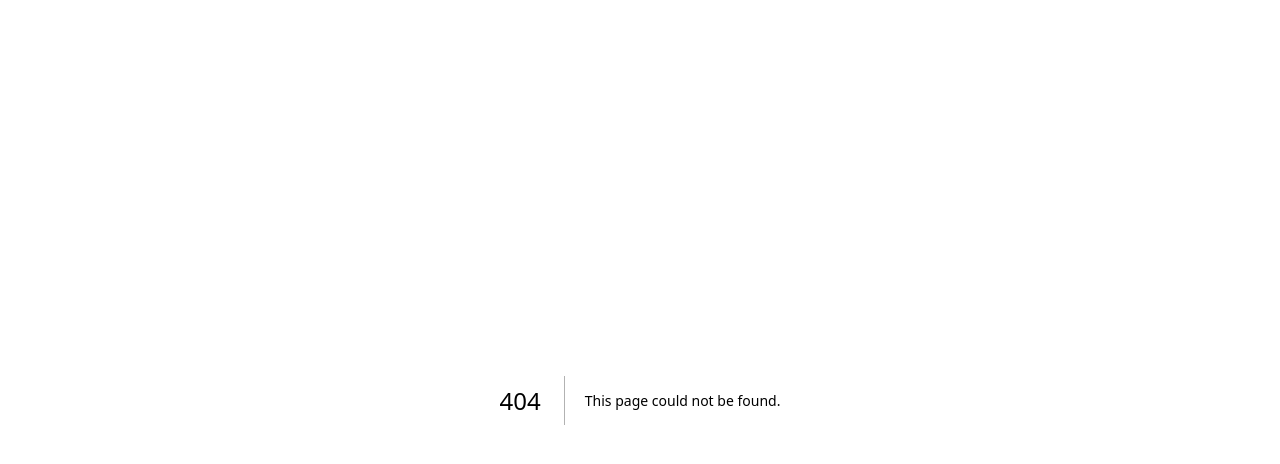
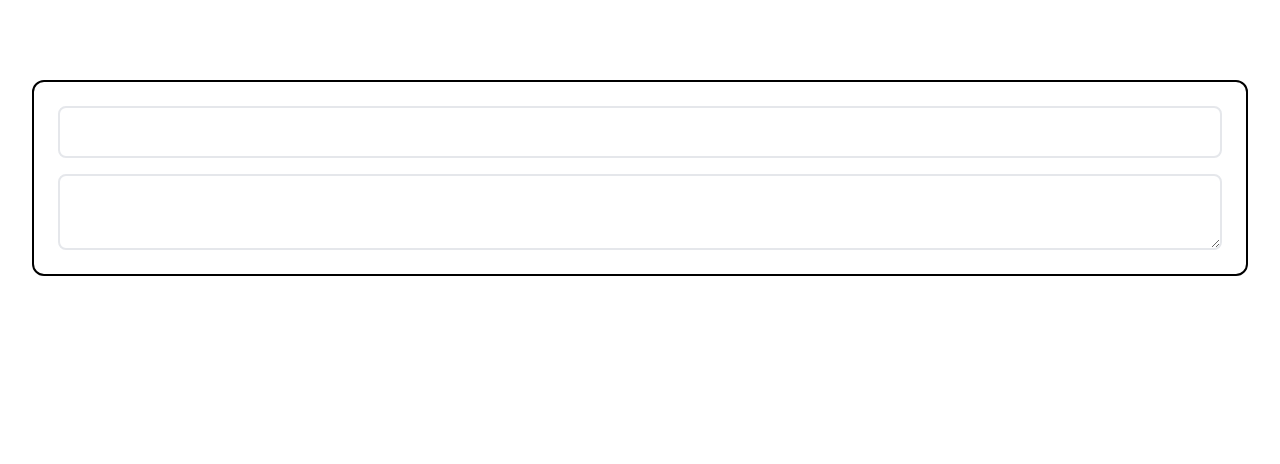
Before and after one commit to Kmetho/briefed, a Next.js app: page /createbrief in a window 1280 px wide. Before the commit this address had no page. Shown: the top 464 px of the page. Built offline with nearby package versions, Linux system fonts and the light colour scheme.

Commit message:
Add Form and createbrief page; update Button
Update Button component styling and make it link to the new createbrief route. Add a new Form component with styled input and textarea fields. Add app/createbrief/page.tsx to render the Form, wiring up a simple Create Brief page.

```diff
--- a/app/components/Button.tsx
+++ b/app/components/Button.tsx
@@ -1,7 +1,7 @@
 export default function Button() {
   return (
-    <button className="bg-[#8B5CF6] text-white px-6 py-3 rounded-xl">
-      Create Brief
+    <button className="bg-accent hover:bg-accent-hover text-white rounded-xl px-6 py-3 font-medium transition-colors">
+      <a href="../createbrief">Create Brief</a>
     </button>
   );
 }
--- /dev/null
+++ b/app/components/Form.tsx
@@ -0,0 +1,18 @@
+export default function Form() {
+  return (
+    <section className="relative bg-white text-black font-inter py-20 px-4 sm:px-6 lg:px-8">
+      <div className="max-w-7xl mx-auto bg-white border-2 border-black rounded-xl p-6">
+        <form className="flex flex-col">
+          <input
+            required
+            className="border-2 border-gray-200 rounded-lg px-4 py-3 focus:border-accent focus:outline-none transition-colors"
+          />
+          <textarea
+            required
+            className="border-2 border-gray-200 rounded-lg px-4 py-3 mt-4 focus:border-accent focus:outline-none transition-colors"
+          />
+        </form>
+      </div>
+    </section>
+  );
+}
--- /dev/null
+++ b/app/createbrief/page.tsx
@@ -0,0 +1,5 @@
+import Form from "../components/Form";
+
+export default function CreateBrief() {
+  return <Form />;
+}
```
